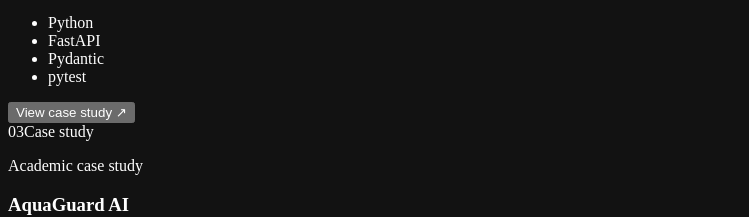
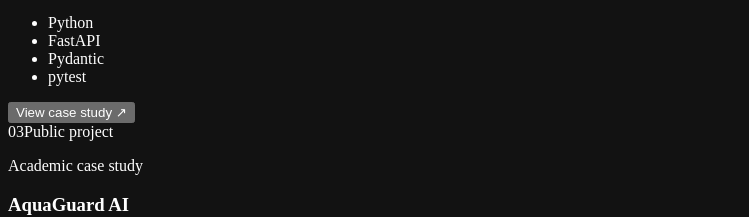
Before and after one commit to mike-elio/mike-elio.github.io, a React (Vite) app: page / in a window 1280 px wide. Shown: the part 3026-3243 px from the top of the page, without its empty margins (0-749 px from the left). Built offline with nearby package versions, Linux system fonts and the light colour scheme; no server answers.

Commit message:
feat: link AquaGuard AI source

```diff
--- a/src/data/portfolio.ts
+++ b/src/data/portfolio.ts
@@ -200,7 +200,8 @@
     slug: "aquaguard",
     title: "AquaGuard AI",
     eyebrow: "Academic case study",
-    visibility: "case-study",
+    visibility: "public",
+    sourceUrl: "https://github.com/mike-elio/AquaGuard-AI",
     summary:
       "A water-quality decision-support concept combining prediction, diagnostic reasoning, and provider routing.",
     description:
```
Also changed, not shown: 2 other files (tests, documents, lock files or other folders).
